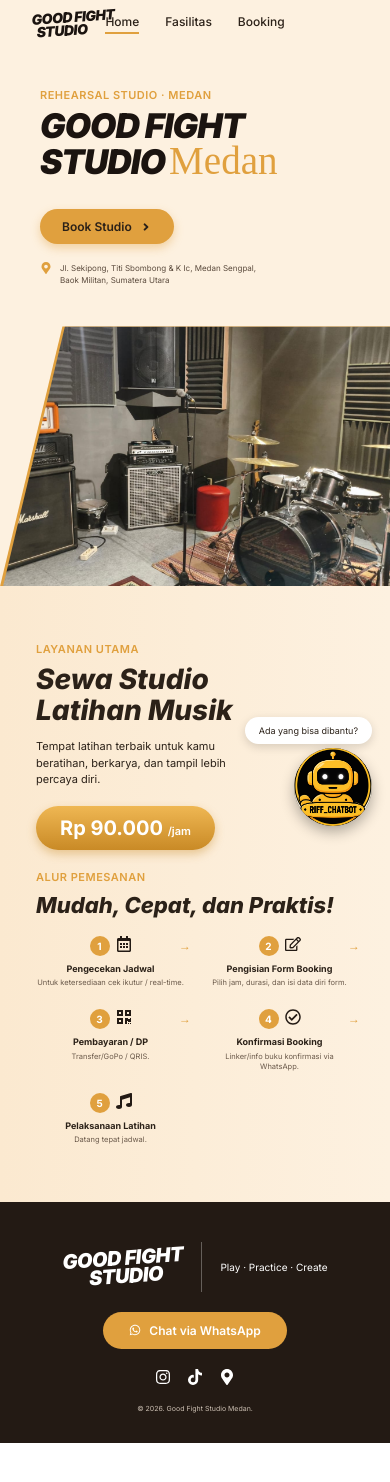
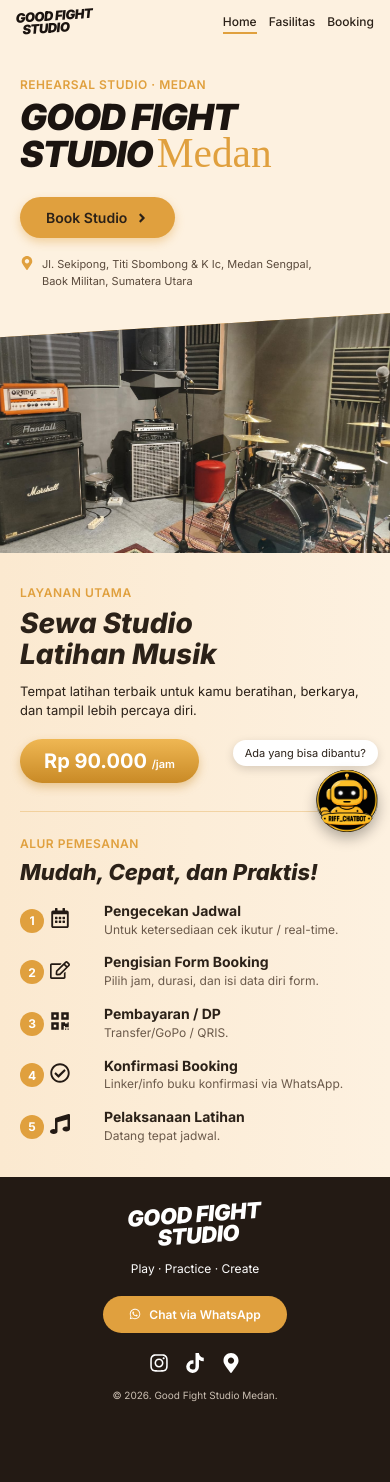
Before and after one commit to Ozen75/goodfight-studio, a React (Vite) app: page / in a window 390 px wide. Shown: the top 1482 px of the page. Before the commit the page ends 1443 px from the top, so only its background shows below. Built offline with nearby package versions, Linux system fonts and the light colour scheme; a web font is replaced by a local one.

Commit message:
Refactor Home.css for improved styling and layout

```diff
--- a/src/pages/Home.css
+++ b/src/pages/Home.css
@@ -33,7 +33,7 @@
 /* HERO */
 .gf-hero { position: relative; display: grid; grid-template-columns: 45% 55%; min-height: 410px; background: var(--cream); }
 .gf-hero__text { padding: 40px 0 40px 40px; display: flex; flex-direction: column; justify-content: center; }
-.gf-hero h1 { position: relative; margin: 0 0 90px; font-size: clamp(34px, 5.2vw, 56px); line-height: .95; font-style: italic; font-weight: 900; letter-spacing: -1px; color: #1b1410; }
+.gf-hero h1 { position: relative; margin: 0 0 32px; font-size: clamp(34px, 5.2vw, 56px); line-height: .95; font-style: italic; font-weight: 900; letter-spacing: -1px; color: #1b1410; }
 .gf-script { font-family: "Mrs Saint Delafield", cursive; font-style: normal; font-weight: 400; color: var(--gold); font-size: 1.15em; margin-left: 4px; letter-spacing: 0; }
 .gf-hero .gf-btn { align-self: flex-start; margin-bottom: 18px; }
 .gf-address { display: flex; gap: 8px; font-size: 8px; color: #5a4a3c; line-height: 1.5; margin: 0; }
@@ -73,24 +73,75 @@
 .gf-footer__brand p { font-size: 10px; margin: 0; }
 .gf-footer__right { text-align: right; }
 .gf-footer__social { display: flex; gap: 16px; justify-content: flex-end; font-size: 16px; margin-bottom: 10px; }
+.gf-footer__social a { color: #fff; display: grid; place-items: center; transition: color .2s, transform .2s; }
+.gf-footer__social a:hover { color: var(--gold); transform: translateY(-2px); }
 .gf-footer small { font-size: 7px; color: #cbbfb2; }
 
+/* LOGO TEKS */
+.gf-logo { font-family: "Inter", sans-serif; font-style: italic; font-weight: 900; line-height: .95; letter-spacing: -.5px; text-transform: uppercase; white-space: nowrap; display: inline-block; transform: rotate(-4deg); transform-origin: left center; font-size: 15px; color: #1b1410; }
+.gf-logo span { display: block; margin-left: 6px; }
+.gf-nav__logo { position: absolute; left: 32px; }
+.gf-footer .gf-logo { font-size: 22px; color: #fff; }
+
 /* RESPONSIVE */
+
+/* Tablet & HP */
 @media (max-width: 768px) {
-  .gf-hero, .gf-service { grid-template-columns: 1fr; }
-  .gf-hero__img { min-height: 260px; }
-  .gf-hero h1 { margin-bottom: 30px; }
-  .gf-service__right { border-left: 0; padding-left: 0; }
-  .gf-steps { grid-template-columns: repeat(2, 1fr); gap: 20px; }
-  .gf-footer { justify-content: center; text-align: center; }
+  .gf-eyebrow { font-size: 12px; }
+
+  /* Navbar: logo kiri, menu kanan */
+  .gf-nav { justify-content: space-between; padding: 12px 16px; }
+  .gf-nav__logo { position: static; font-size: 13px; }
+  .gf-nav__links { gap: 16px; font-size: 13px; }
+  .gf-nav__accent { display: none; }
+
+  /* Hero: teks di atas, foto di bawah */
+  .gf-hero { grid-template-columns: 1fr; min-height: 0; }
+  .gf-hero__text { padding: 28px 20px 24px; }
+  .gf-hero h1 { font-size: 42px; margin: 0 0 24px; }
+  .gf-hero .gf-btn { font-size: 14px; padding: 12px 26px; margin-bottom: 18px; }
+  .gf-address { font-size: 11px; }
+  .gf-address svg { font-size: 14px; }
+  .gf-hero__img { height: 240px; clip-path: polygon(0 10%, 100% 0, 100% 100%, 0 100%); }
+  .gf-hero__img img { inset: 0; width: 100%; clip-path: none; }
+
+  /* Layanan */
+  .gf-service { grid-template-columns: 1fr; gap: 28px; padding: 32px 20px; }
+  .gf-service h2 { font-size: 28px; }
+  .gf-service__desc { font-size: 13px; max-width: none; }
+  .gf-price { font-size: 22px; }
+  .gf-service__right { border-left: 0; padding-left: 0; border-top: 1px solid rgba(224,160,62,.35); padding-top: 24px; }
+  .gf-service__right h3 { font-size: 22px; }
+
+  /* Alur pemesanan: daftar ke bawah */
+  .gf-steps { grid-template-columns: 1fr; gap: 16px; }
+  .gf-steps li { display: grid; grid-template-columns: 72px 1fr; column-gap: 12px; align-items: center; text-align: left; }
+  .gf-step__top { grid-row: 1 / span 2; grid-column: 1; justify-content: flex-start; }
+  .gf-step__arrow { display: none; }
+  .gf-step__icon { font-size: 20px; }
+  .gf-step__num { width: 24px; height: 24px; font-size: 12px; }
+  .gf-steps strong { grid-column: 2; font-size: 14px; margin: 0 0 2px; }
+  .gf-steps p { grid-column: 2; font-size: 12px; }
+
+  /* Chatbot lebih kecil */
+  .gf-ai { right: 12px; bottom: 12px; }
+  .gf-ai__bubble { font-size: 11px; padding: 6px 12px; }
+  .gf-ai__btn { width: 62px; height: 62px; }
+
+  /* Footer: ditumpuk, beri ruang untuk tombol chatbot */
+  .gf-footer { flex-direction: column; justify-content: center; text-align: center; gap: 20px; padding: 32px 20px 110px; }
+  .gf-footer__brand { flex-direction: column; gap: 10px; }
+  .gf-footer__divider { display: none; }
+  .gf-footer__brand p { font-size: 12px; }
+  .gf-footer .gf-logo { font-size: 22px; }
   .gf-footer__right { text-align: center; }
-  .gf-footer__social { justify-content: center; }
-  .gf-nav__logo { left: 12px; }
-  .gf-nav__accent { display: none; }
+  .gf-footer__social { justify-content: center; font-size: 20px; }
+  .gf-footer small { font-size: 10px; }
 }
 
-/* LOGO TEKS */
-.gf-logo { font-style: italic; font-weight: 900; line-height: .9; letter-spacing: -.5px; text-transform: uppercase; display: inline-block; transform: rotate(-4deg); font-size: 14px; }
-.gf-logo span { display: block; margin-left: 4px; }
-.gf-footer .gf-logo { font-size: 20px; color: #fff; }
-.gf-nav__logo { position: absolute; left: 32px; color: #1b1410; }
+/* HP kecil */
+@media (max-width: 400px) {
+  .gf-hero h1 { font-size: 36px; }
+  .gf-nav__links { gap: 12px; font-size: 12px; }
+  .gf-price { font-size: 20px; }
+}
```
